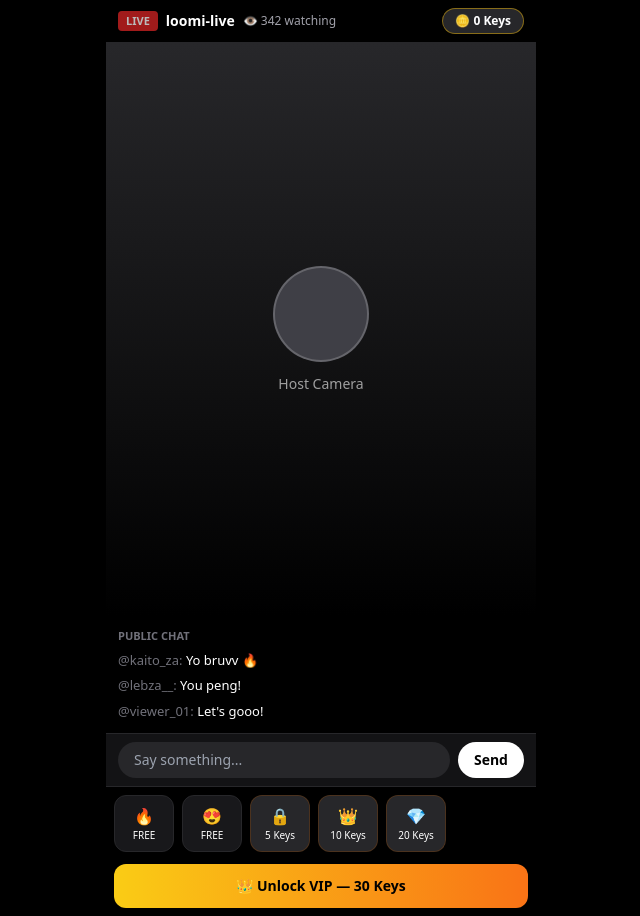
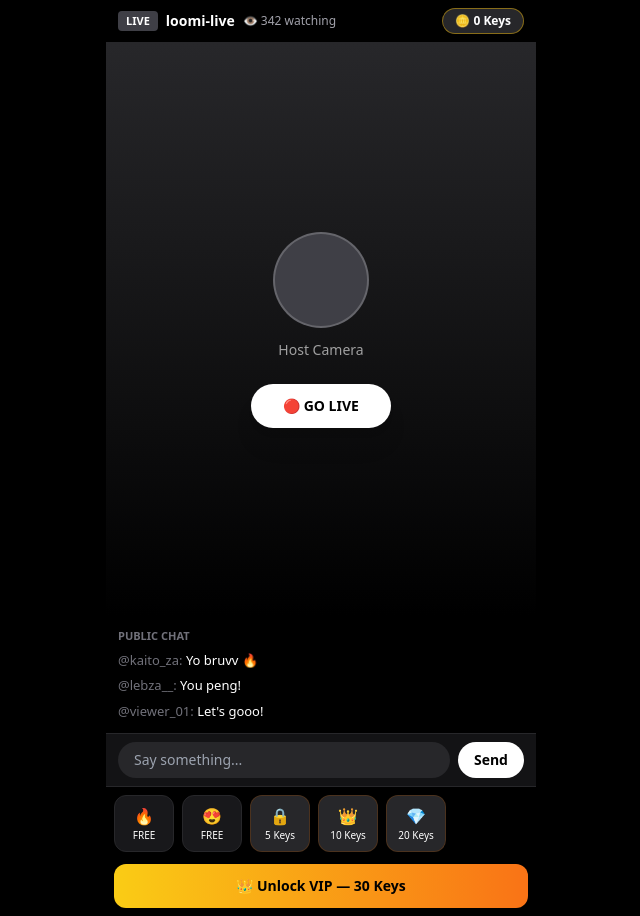
Before and after one commit to mkhwanazig31-sudo/Loomi-Live, a Next.js app: page / in a window 1280 px wide. Shown: the whole page, without its empty margins (319-959 px from the left). Built offline with nearby package versions, Linux system fonts and the light colour scheme.

Commit message:
Implement live streaming with camera and chat features
Added live streaming functionality with camera controls and chat updates.

```diff
--- a/app/page.tsx
+++ b/app/page.tsx
@@ -1,5 +1,5 @@
 "use client";
-import { useEffect, useState } from "react";
+import { useEffect, useState, useRef } from "react";
 
 export default function LoomiLive() {
   const [keys, setKeys] = useState(0);
@@ -11,11 +11,45 @@ export default function LoomiLive() {
   const [input, setInput] = useState("");
   const [isVip, setIsVip] = useState(false);
   const [hearts, setHearts] = useState(12.4);
+  const [isLive, setIsLive] = useState(false);
+  const [facing, setFacing] = useState<"user" | "environment">("user");
+  const videoRef = useRef<HTMLVideoElement>(null);
+  const streamRef = useRef<MediaStream | null>(null);
 
   useEffect(() => {
     setKeys(parseInt(localStorage.getItem("loomi_keys") || "0"));
     setIsVip(localStorage.getItem("loomi_vip") === "true");
   }, []);
+
+  const goLive = async () => {
+    try {
+      if (streamRef.current) {
+        streamRef.current.getTracks().forEach(t => t.stop());
+      }
+      const stream = await navigator.mediaDevices.getUserMedia({
+        video: { facingMode: facing },
+        audio: true,
+      });
+      streamRef.current = stream;
+      if (videoRef.current) {
+        videoRef.current.srcObject = stream;
+      }
+      setIsLive(true);
+      setChat(prev => [...prev, { user: "system", msg: "🔴 You are LIVE!" }]);
+    } catch (e) {
+      alert("Camera blocked bro - Allow camera + mic in browser settings");
+    }
+  };
+
+  const stopLive = () => {
+    streamRef.current?.getTracks().forEach(t => t.stop());
+    setIsLive(false);
+  };
+
+  const switchCam = async () => {
+    setFacing(f => f === "user" ? "environment" : "user");
+    setTimeout(goLive, 100);
+  };
 
   const sendChat = () => {
     if(!input.trim()) return;
@@ -52,7 +86,7 @@ export default function LoomiLive() {
     <div className="min-h-screen bg-black text-white flex flex-col max-w-[430px] mx-auto relative overflow-hidden">
       <div className="flex items-center justify-between px-3 py-2 bg-black/90 sticky top-0 z-20 border-b border-zinc-800">
         <div className="flex items-center gap-2">
-          <span className="bg-red-600 text-white text-[11px] px-2 py-0.5 rounded font-bold animate-pulse">LIVE</span>
+          <span className={`text-white text-[11px] px-2 py-0.5 rounded font-bold ${isLive ? "bg-red-600 animate-pulse" : "bg-zinc-700"}`}>{isLive ? "● LIVE" : "LIVE"}</span>
           <span className="font-bold text-sm">loomi-live</span>
           <span className="text-zinc-400 text-xs">👁️ 342 watching</span>
         </div>
@@ -61,12 +95,30 @@ export default function LoomiLive() {
         </button>
       </div>
 
-      <div className="relative bg-zinc-900 aspect-[9/12] w-full flex items-center justify-center">
+      <div className="relative bg-zinc-900 aspect-[9/12] w-full flex items-center justify-center overflow-hidden">
+        <video ref={videoRef} autoPlay muted playsInline className={`w-full h-full object-cover ${isLive ? "block" : "hidden"}`} />
+
+        {!isLive && (
           <div className="w-full h-full bg-gradient-to-b from-zinc-800 to-black flex flex-col items-center justify-center">
             <div className="w-24 h-24 rounded-full bg-zinc-700 border-2 border-white/20 mb-3" />
             <p className="text-white/60 text-sm">Host Camera</p>
             {isVip && <p className="mt-2 bg-yellow-400 text-black text-xs px-3 py-1 rounded-full font-bold">👑 loomi-live VIP</p>}
+            <button onClick={goLive} className="mt-6 bg-white text-black px-8 py-3 rounded-full font-black text-sm shadow-xl">
+              🔴 GO LIVE
+            </button>
           </div>
+        )}
+
+        {isLive && (
+          <>
+            <div className="absolute top-3 left-3 bg-red-600 px-2 py-1 rounded text-[11px] font-bold animate-pulse">● LIVE {hearts}k</div>
+            <div className="absolute top-3 right-3 flex gap-2">
+              <button onClick={switchCam} className="bg-black/60 px-2 py-1 rounded-full text-xs">🔄 Flip</button>
+              <button onClick={stopLive} className="bg-black/60 px-2 py-1 rounded-full text-xs">✕ Stop</button>
+            </div>
+            {isVip && <p className="absolute bottom-3 left-3 bg-yellow-400 text-black text-xs px-3 py-1 rounded-full font-bold">👑 VIP</p>}
+          </>
+        )}
       </div>
 
       <div className="flex-1 px-3 py-3 space-y-1.5 overflow-y-auto max-h-[22vh]">
```
Lines whose indentation alone changed are shown as unchanged.
